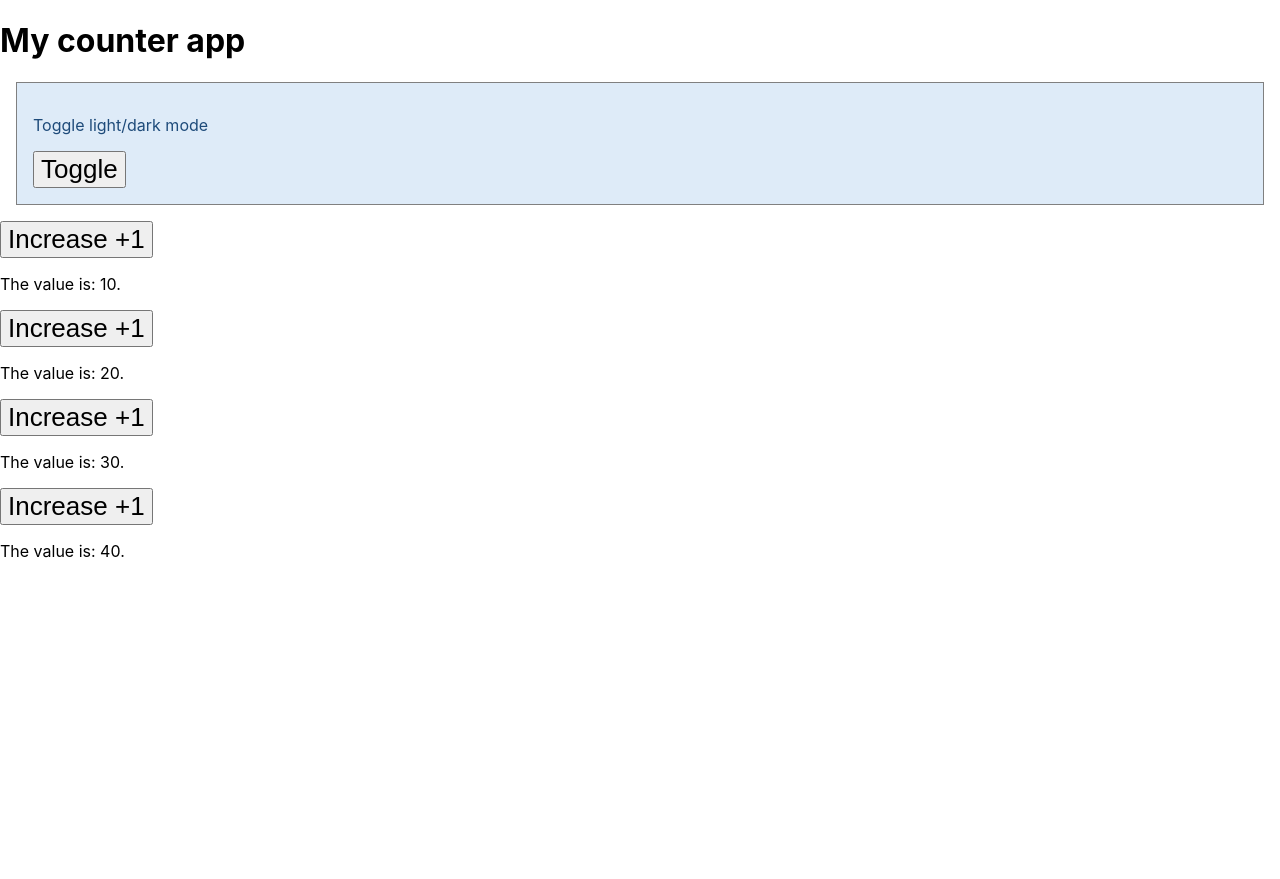
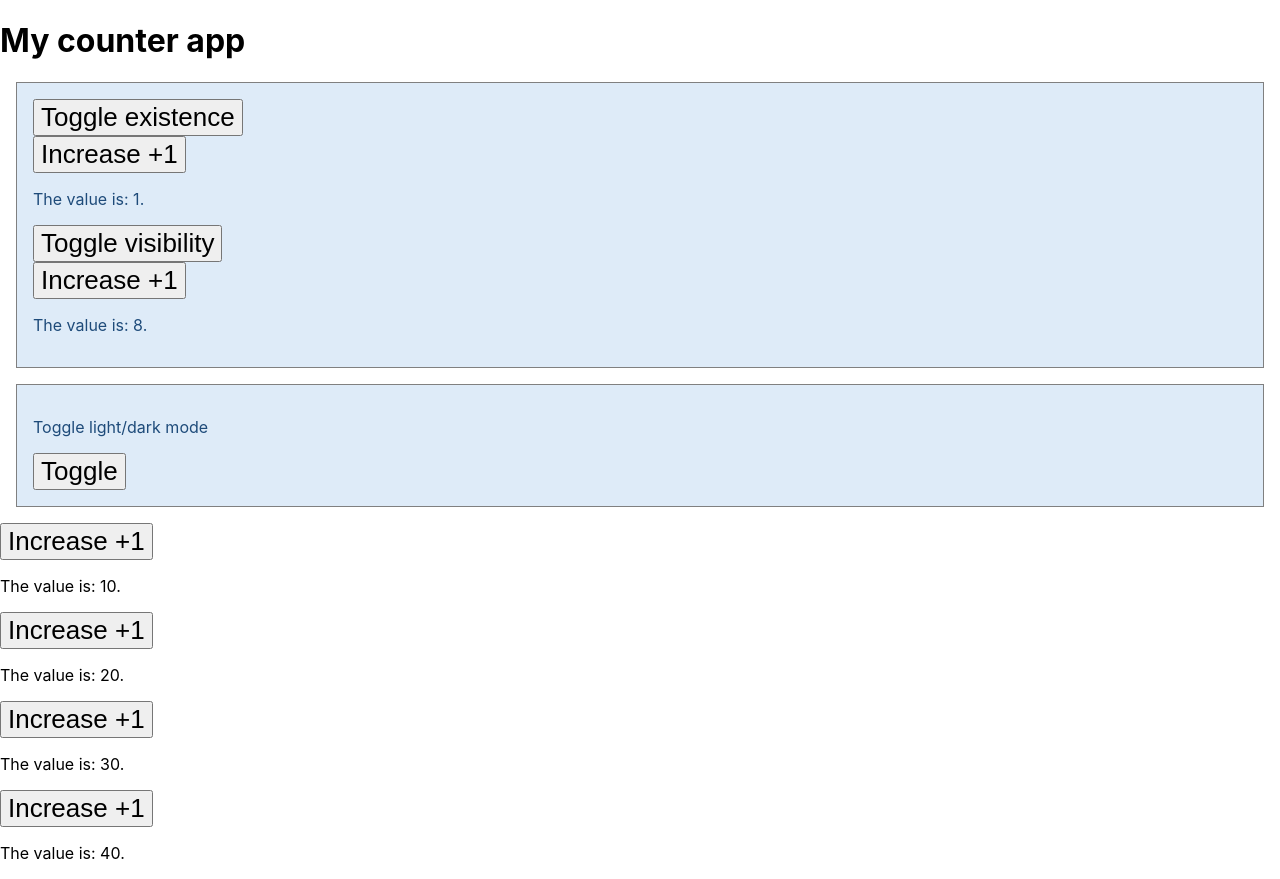
Before and after one commit to cm-net21-webbramverk/05-react-grund, a React (Vite) app: page / in a window 1280 px wide. Before the commit the page ends 800 px from the top, so only its background shows below. Built offline with nearby package versions, Linux system fonts and the light colour scheme.

Commit message:
Visibility

```diff
--- a/package.json
+++ b/package.json
@@ -5,7 +5,8 @@
   "scripts": {
     "dev": "vite",
     "build": "vite build",
-    "preview": "vite preview"
+    "preview": "vite preview",
+	"good-morning": "echo God morgon!"
   },
   "dependencies": {
     "react": "^17.0.2",
--- a/src/App.jsx
+++ b/src/App.jsx
@@ -1,11 +1,13 @@
 import './App.css'
 import Counter from './components/Counter'
 import DarkMode from './components/DarkMode'
+import ShowHide from './components/ShowHide'
 
 
 const App = () => (
 	<div>
 		<h1> My counter app </h1>
+		<ShowHide />
 		<DarkMode />
 		<Counter initial={10} />
 		<Counter initial={20} />
--- a/src/components/DarkMode.css
+++ b/src/components/DarkMode.css
@@ -9,3 +9,14 @@
 	color: #1E4B7A;
 	background-color: #DEEBF8;
 }
+
+.hidden {
+	/* Ska inte finnas i DOM */
+	/* display: none; */
+
+	/* Finns kvar osynligt, behåller sin plats */
+	visibility: hidden;
+
+	/* Elementet finns kvar, i princip synligt fast helt genomskinligt */
+	/* opacity: 0; */
+}
--- /dev/null
+++ b/src/components/ShowHide.jsx
@@ -0,0 +1,24 @@
+import { useState } from 'react'
+import Counter from './Counter'
+import './DarkMode.css'
+
+const ShowHide = () => {
+	const [isVisible, setIsVisible] = useState(true)
+	const [isVisible2, setIsVisible2] = useState(true)
+	const toggle = () => { setIsVisible(!isVisible) }
+	const toggle2 = () => { setIsVisible2(!isVisible2) }
+
+	return (
+		<section className="theme-container">
+			<button onClick={toggle}> Toggle existence </button>
+			{isVisible ? <Counter initial={1} /> : null}
+
+			<button onClick={toggle2}> Toggle visibility </button>
+			<div className={isVisible2 ? '' : "hidden"}>
+				<Counter initial={8} />
+			</div>
+		</section>
+	)
+}
+
+export default ShowHide
```
